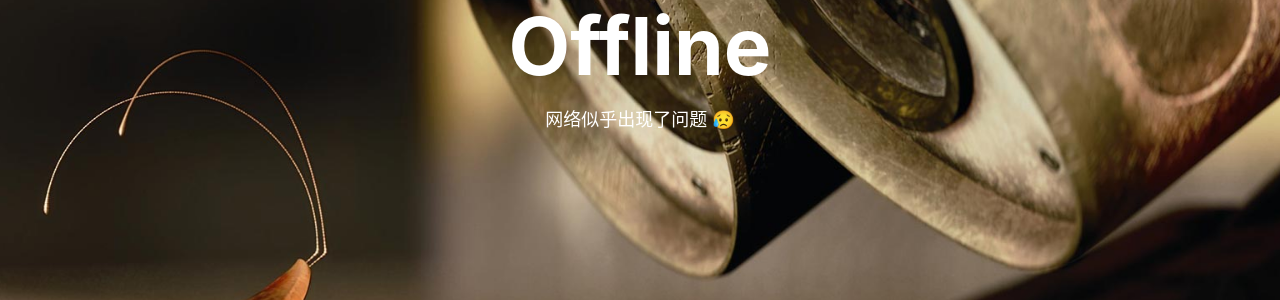
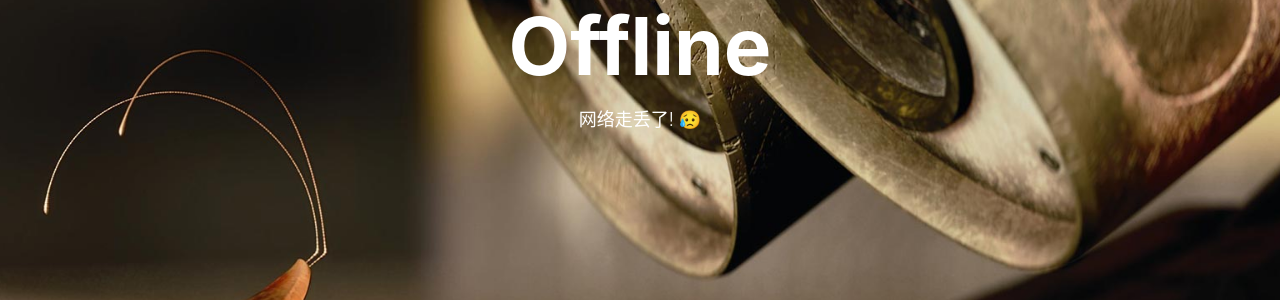
Before and after one commit to DanielsShelby/DanielsShelby.github.io, a Jekyll site: the page built from offline.html, in a window 1280 px wide. Shown: the part 337-637 px from the top of the page. Built offline with Jekyll 4.4.1, drawn with Linux system fonts in a browser that asks for light colours; nearby versions of some CDN libraries; comment, search, counter and statistics services are not loaded.

Commit message:
Update offline.html

```diff
--- a/offline.html
+++ b/offline.html
@@ -1,6 +1,6 @@
 ---
 layout: default
-description: "网络似乎出现了问题 😥"
+description: "网络走丢了! 😥"
 header-img: "img/404-bg.jpg"
 permalink: /offline.html
 ---
```
